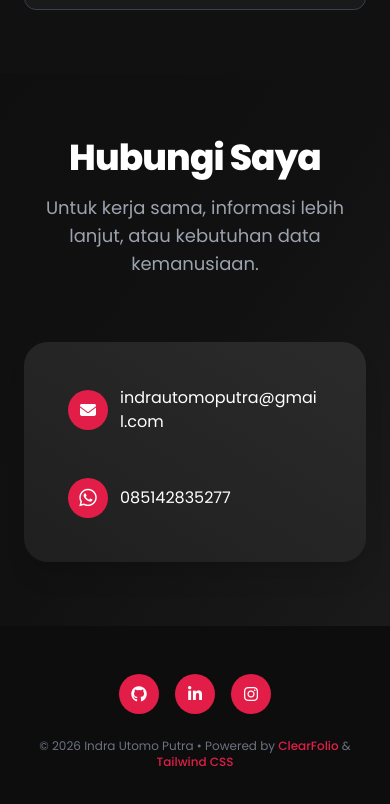
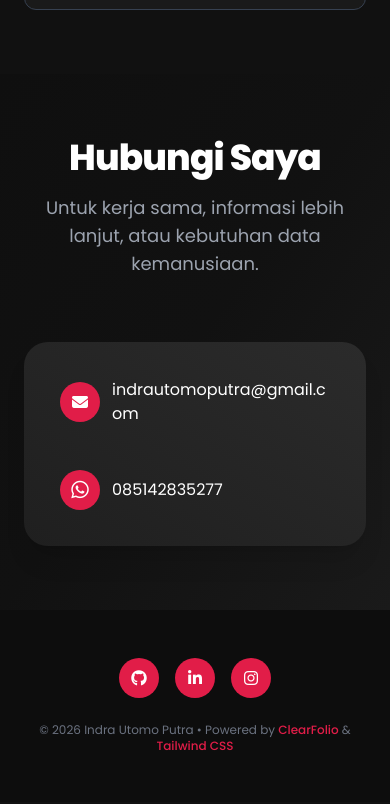
Before and after one commit to indrautomoputra/imora, a website: page index.html in a window 390 px wide. Shown: the part 7001-7805 px from the top of the page. Drawn offline with nearby package versions, Linux system fonts and the light colour scheme; files that its build step writes are made by us from their sources.

Commit message:
kembalikan padding card kontak ke p-6

```diff
--- a/index.html
+++ b/index.html
@@ -147,7 +147,7 @@
       <h2 class="text-4xl md:text-5xl font-extrabold mb-4 text-text tracking-tight"><span data-i18n="sections.kontak">Hubungi Saya</span></h2>
       <p class="text-lg text-gray-400 max-w-xl mx-auto" data-i18n="kontakSub">Untuk kerja sama, informasi lebih lanjut, atau kebutuhan data kemanusiaan.</p>
   </div>
-  <div class="max-w-3xl mx-auto p-8 sm:p-10 lg:p-12 bg-gradient-to-tr from-[var(--card-grad-from)] to-[var(--card-grad-to)] rounded-3xl shadow-xl" data-aos="fade-up">
+  <div class="max-w-3xl mx-auto p-6 sm:p-10 lg:p-12 bg-gradient-to-tr from-[var(--card-grad-from)] to-[var(--card-grad-to)] rounded-3xl shadow-xl" data-aos="fade-up">
     <ul class="space-y-5">
       <li>
         <a href="mailto:indrautomoputra@gmail.com" class="flex items-center gap-3 md:gap-4 p-3 md:p-4 rounded-xl hover:bg-[var(--hover-bg)] transition group">
```
